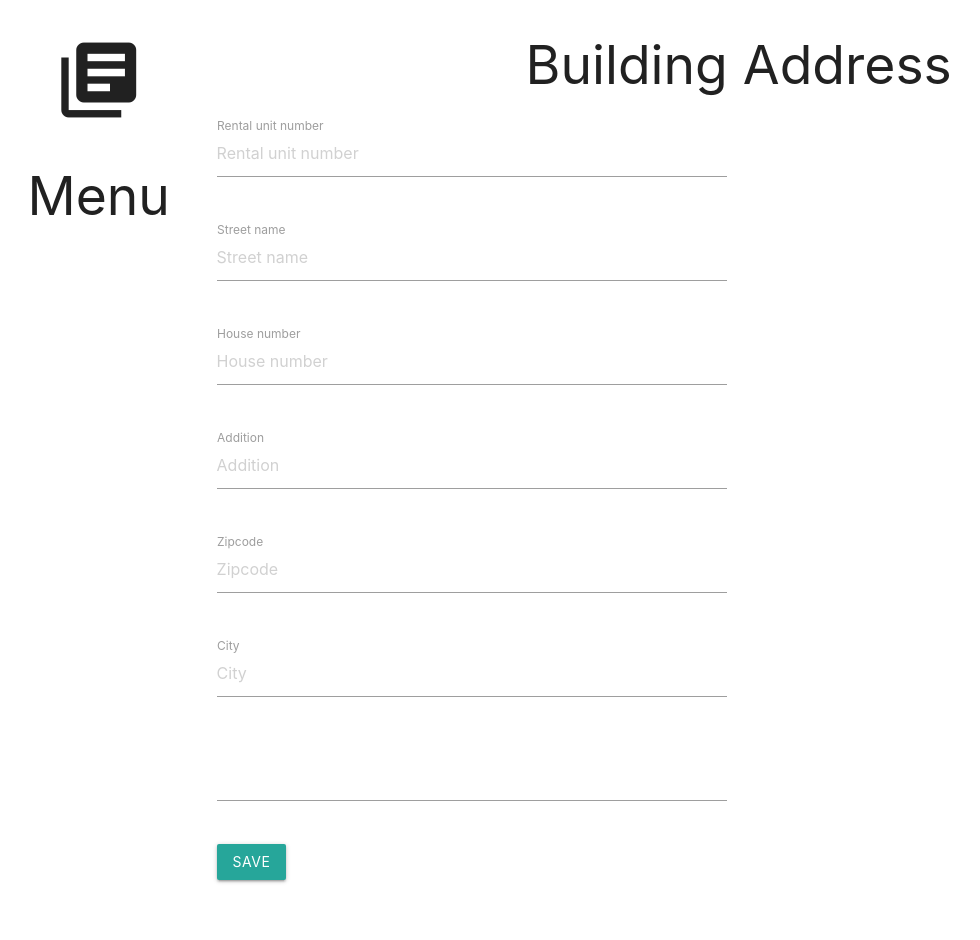
After one commit to davidhigler/buildingexaminator, a Symfony app: template templates/api/v1/Portfolio/BuildingAddress/new_edit.twig in a window 1280 px wide. The commit adds this page. Shown: the whole page, without its empty margins (8-988 px from the left). Run offline with Twig, Linux system fonts and the light colour scheme; the template is opened without the code that fills it, so the values that code supplies are empty; some libraries are stand-ins or nearby versions.

Commit message:
Adding form pages for the different API possibilities

```diff
--- /dev/null
+++ b/templates/api/v1/Portfolio/BuildingAddress/new_edit.twig
@@ -0,0 +1,64 @@
+{% extends "main.twig" %}
+
+{% block content %}
+    <div class="row">
+        <div class="col s2">
+            <div class="center-align app-logo"><i class="large material-icons">library_books</i></div>
+            <h2 class="center-align">Menu</h2>
+        </div>
+        <div class="col s10">
+            <h2 class="center-align">Building Address</h2>
+            <div class="row">
+                <form class="col s12">
+                    <div class="row">
+                        <div class="input-field col s6">
+                            <input placeholder="Rental unit number" id="rental_unit_number" type="text" class="validate">
+                            <label for="rental_unit_number">Rental unit number</label>
+                        </div>
+                    </div>
+                    <div class="row">
+                        <div class="input-field col s6">
+                            <input placeholder="Street name" id="street_name" type="text" class="validate">
+                            <label for="street_name">Street name</label>
+                        </div>
+                    </div>
+                    <div class="row">
+                        <div class="input-field col s6">
+                            <input placeholder="House number" id="house_number" type="number" class="validate">
+                            <label for="house_number">House number</label>
+                        </div>
+                    </div>
+                    <div class="row">
+                        <div class="input-field col s6">
+                            <input placeholder="Addition" id="addition" type="text" class="validate">
+                            <label for="addition">Addition</label>
+                        </div>
+                    </div>
+                    <div class="row">
+                        <div class="input-field col s6">
+                            <input placeholder="Zipcode" id="zipcode" type="text" class="validate">
+                            <label for="zipcode">Zipcode</label>
+                        </div>
+                    </div>
+                    <div class="row">
+                        <div class="input-field col s6">
+                            <input placeholder="City" id="city" type="text" class="validate">
+                            <label for="city">City</label>
+                        </div>
+                    </div>
+                    <div class="row">
+                        <div class="input-field col s6">
+                            <input placeholder="" id="" type="text" class="validate">
+                            <label for=""></label>
+                        </div>
+                    </div>
+                    <div class="row">
+                        <div class="col s6">
+                            <button class="btn" name="save">Save</button>
+                        </div>
+                    </div>
+                </form>
+            </div>
+        </div>
+    </div>
+{% endblock %}
--- a/templates/api/v1/documentation/index.twig
+++ b/templates/api/v1/documentation/index.twig
@@ -2,11 +2,11 @@
 
 {% block content %}
         <div class="row">
-            <div class="col s3">
+            <div class="col s2">
                 <div class="center-align app-logo"><i class="large material-icons">library_books</i></div>
                 <h2 class="center-align">Menu</h2>
             </div>
-            <div class="col s9">
+            <div class="col s10">
                 <h2 class="center-align">Documentation</h2>
             </div>
         </div>
--- a/templates/index.twig
+++ b/templates/index.twig
@@ -7,7 +7,7 @@
             <h2 class="center-align">Menu</h2>
         </div>
         <div class="col s10">
-                <h2 class="center-align">Home</h2>
+            <h2 class="center-align">Housingstocks</h2>
             <table>
                 <thead>
                 <tr>
@@ -18,7 +18,7 @@
                 <tbody>
                 {% for route in routes %}                        <tr>
                     <td>{{ route.methods }}</td>
-                            <td>{{ route.path }}</td>
+                    <td><a href="{{ route.path }}">{{ route.path }}</a></td>
                 </tr>
                 {% endfor %}
                 </tbody>
```
Also changed, not shown: src/Controller/HomepageController.php (+31 -0 lines), src/Security/ApiKeyAuthenticator.php (added, +39 -0 lines), templates/api/v1/Portfolio/Housingstock/new_edit.twig (added, +40 -0 lines), templates/api/v1/Portfolio/Housingstock/overview.twig (added, +43 -0 lines). Lines whose indentation alone changed are shown as unchanged.
